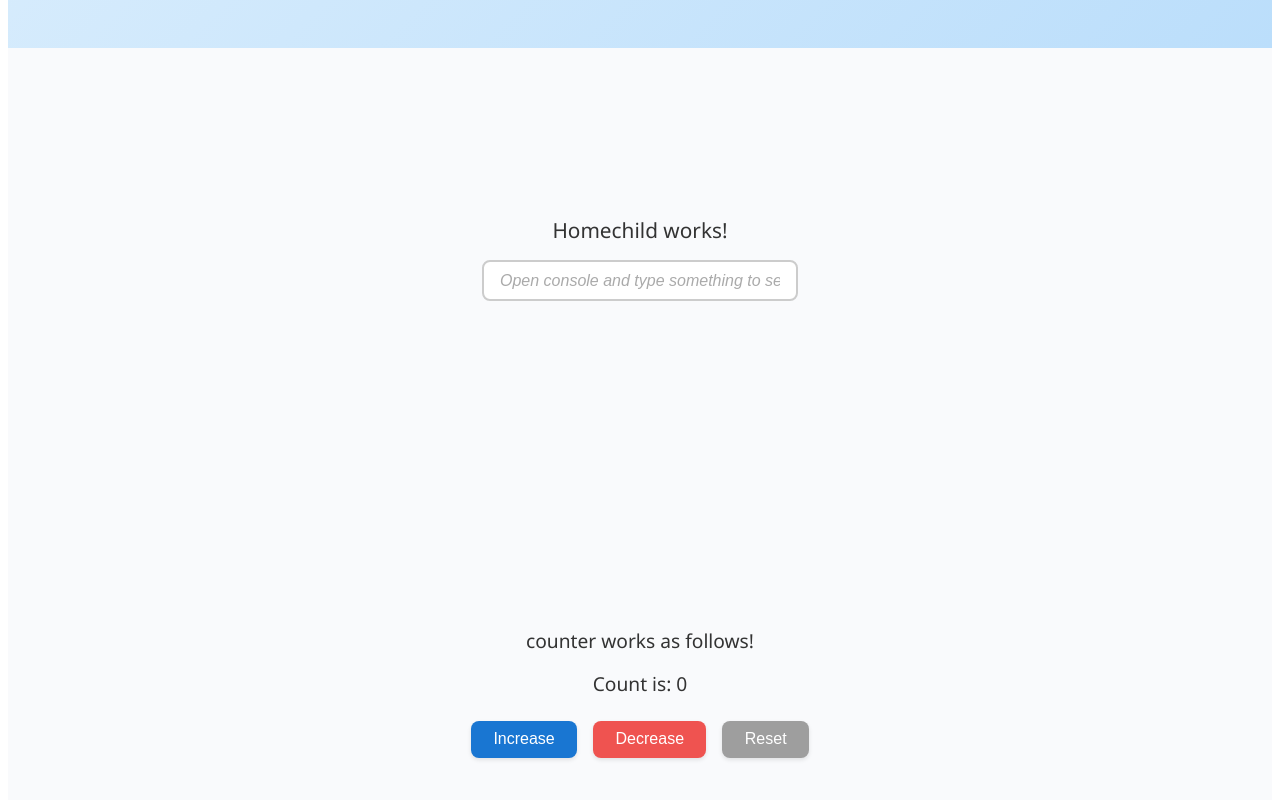
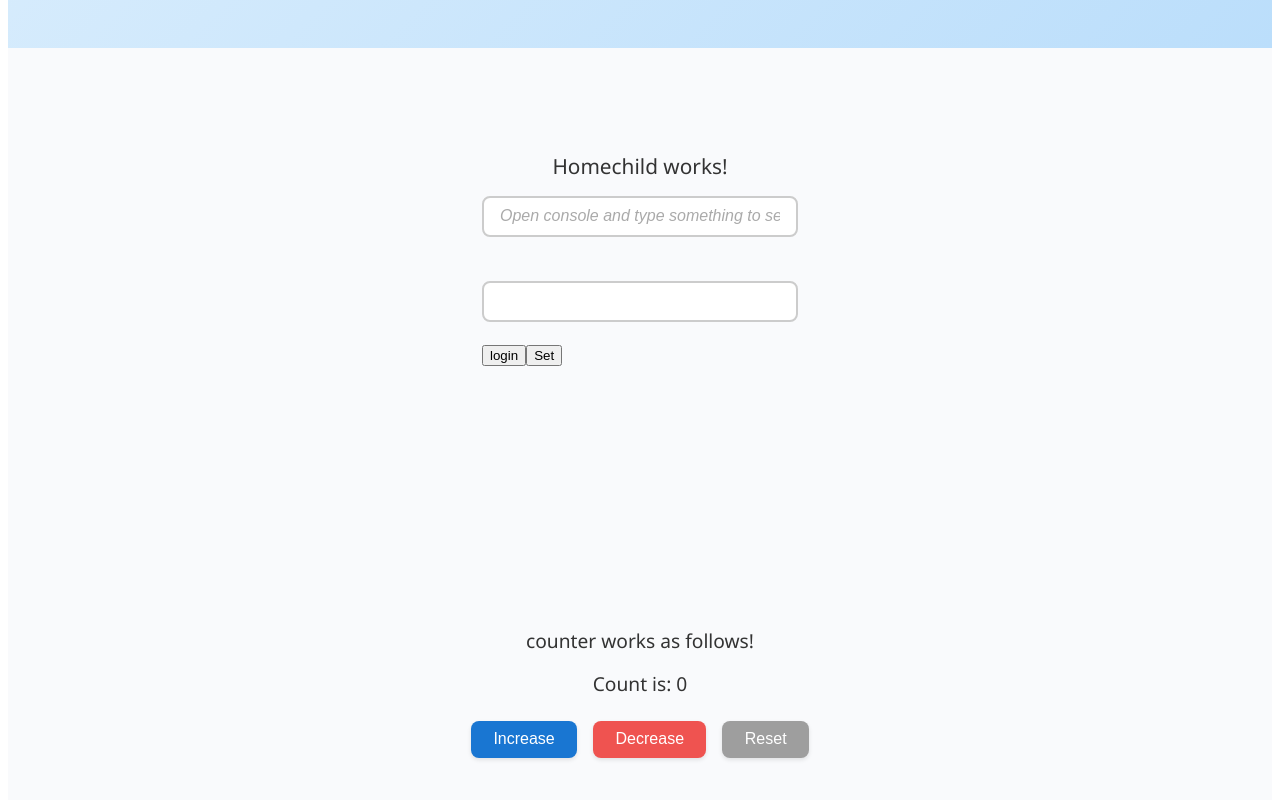
Before and after one commit to MuhammadTalalZahid33/Angular_Projects, an Angular app in the folder first_Angular_Project/: page / in a window 1280 px wide. Shown: the part 750-1550 px from the top of the page. Built offline with nearby package versions, Linux system fonts and the light colour scheme.

Commit message:
forms...

```diff
--- a/first_Angular_Project/src/app/components/child/child.component.html
+++ b/first_Angular_Project/src/app/components/child/child.component.html
@@ -1,6 +1,11 @@
 <p>Homechild works!</p>
-<input
-    placeholder="Open console and type something to see magic"
-    type="input"
-    (keyup)="onClickLogMessage($event)"
->
+<input placeholder="Open console and type something to see magic" type="input" (keyup)="onClickLogMessage($event)">
+
+<br>
+<br>
+<form action="" method="get">
+    <input type="text" [formControl]="name">
+    <p>{{name.value}}</p>
+    <button type="button" (click)="Print()">login</button>
+    <button type="button" (click)="SetValues()">Set</button>
+</form>
--- a/first_Angular_Project/src/app/components/child/child.component.ts
+++ b/first_Angular_Project/src/app/components/child/child.component.ts
@@ -1,9 +1,10 @@
 import { Component } from '@angular/core';
+import { FormControl, FormsModule, ReactiveFormsModule } from "@angular/forms";
 
 @Component({
   selector: 'app-child',
   standalone: true,
-  imports: [],
+    imports: [ReactiveFormsModule],
   templateUrl: './child.component.html',
   styleUrl: './child.component.scss'
 })
@@ -12,4 +13,13 @@ export class ChildComponent {
   onClickLogMessage(event: KeyboardEvent){
     console.log(`you have pressed the key: ${event.key}`);
   }
+  name = new FormControl;
+
+  Print(){
+    console.log("hello", this.name.value);
+  }
+
+  SetValues(){
+    this.name.setValue('talal');
+  }
 }
--- a/first_Angular_Project/src/app/pipes/filter-todos.pipe.ts
+++ b/first_Angular_Project/src/app/pipes/filter-todos.pipe.ts
@@ -16,5 +16,4 @@ export class FilterTodosPipe implements PipeTransform {
       return todo.title.toLowerCase().includes(text);
     })
   }
-
 }
```
